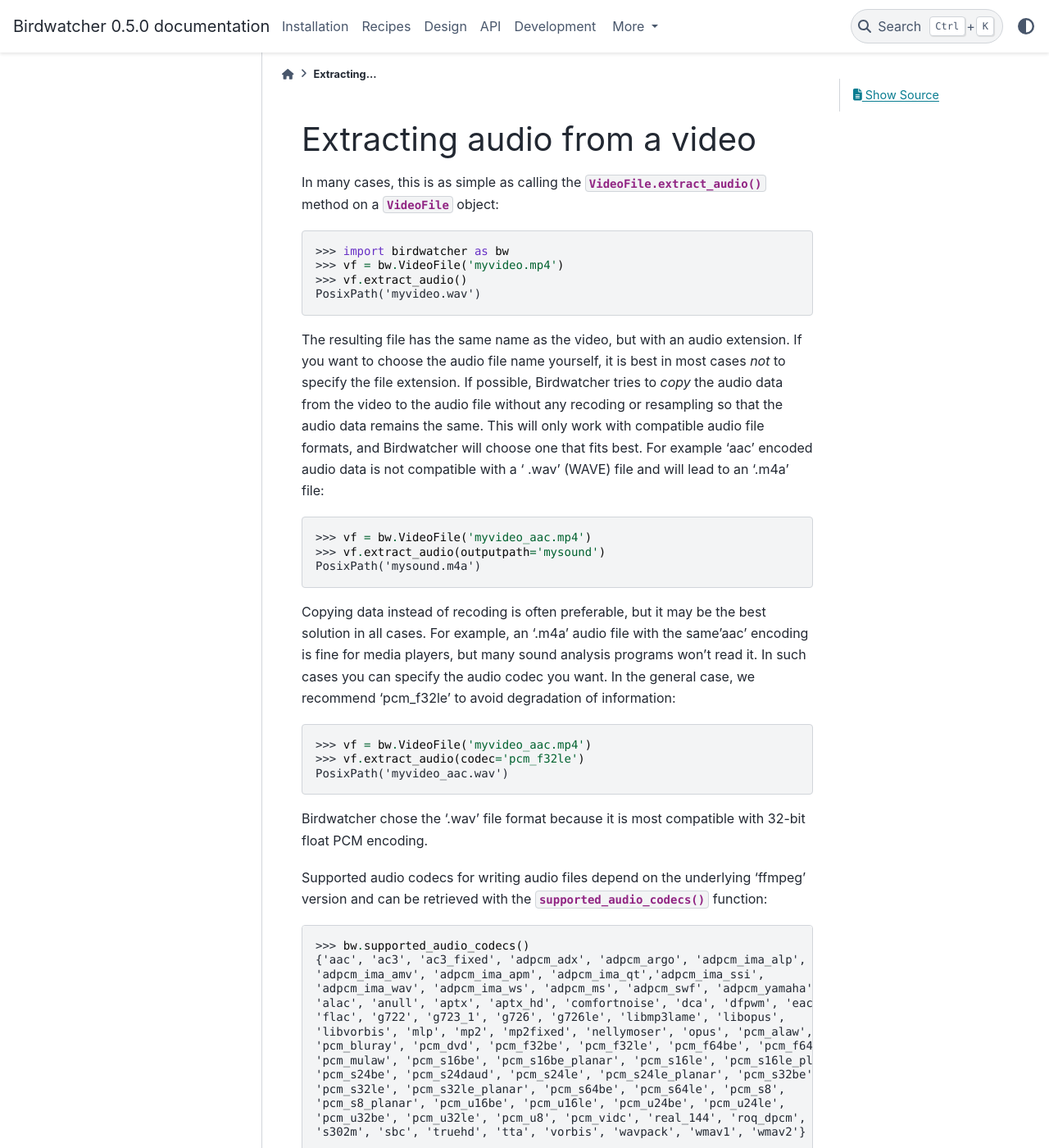
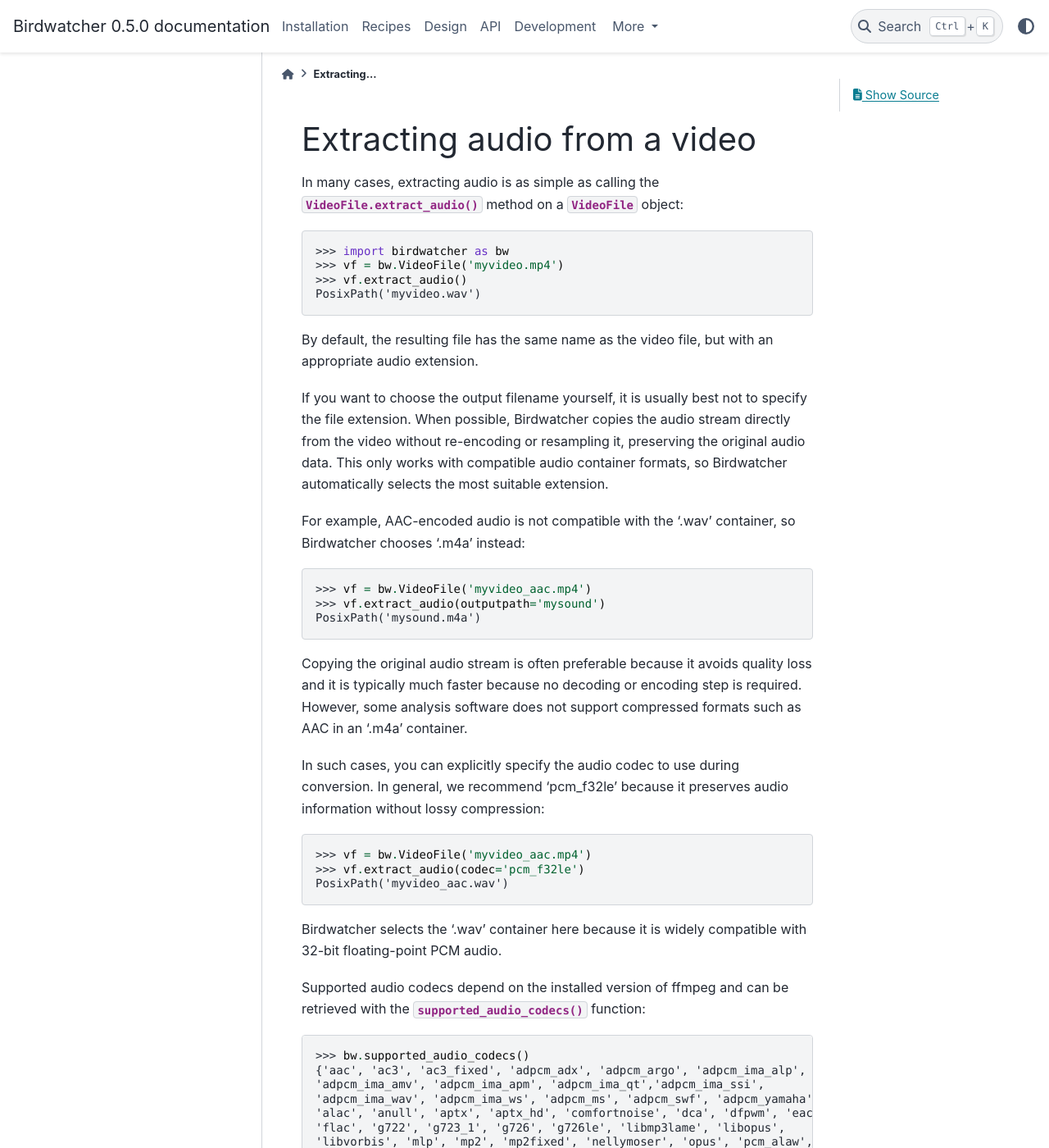
Before and after one commit to gbeckers/Birdwatcher, a Sphinx documentation site: the page built from docs/recipes/extractaudio.rst, in a window 1280 px wide and 1400 px high. Shown: the whole window at 82% size. Built offline with Sphinx 7.4.7 and the PyData theme 0.15.4, drawn with Linux system fonts in a browser that asks for light colours; some of the changed text lies outside the part shown.

Commit message:
improve audio recipe

```diff
--- a/docs/recipes/extractaudio.rst
+++ b/docs/recipes/extractaudio.rst
@@ -3,8 +3,8 @@
 
 .. currentmodule:: birdwatcher
 
-In many cases, this is as simple as calling the :meth:`VideoFile.extract_audio`
-method on a :class:`VideoFile` object:
+In many cases, extracting audio is as simple as calling the
+:meth:`VideoFile.extract_audio` method on a :class:`VideoFile` object:
 
 .. code:: python
 
@@ -13,14 +13,17 @@
     >>> vf.extract_audio()
     PosixPath('myvideo.wav')
 
-The resulting file has the same name as the video, but with an audio extension.
-If you want to choose the audio file name yourself, it is best in most
-cases *not* to specify the file extension. If possible, Birdwatcher tries to
-*copy* the audio data from the video to the audio file without any recoding
-or resampling so that the audio data remains the same. This will only work
-with compatible audio file formats, and Birdwatcher will choose one that
-fits best. For example 'aac' encoded audio data is not compatible with a '
-.wav' (WAVE) file and will lead to an '.m4a' file:
+By default, the resulting file has the same name as the video file, but with
+an appropriate audio extension.
+
+If you want to choose the output filename yourself, it is usually best not
+to specify the file extension. When possible, Birdwatcher copies the audio
+stream directly from the video without re-encoding or resampling it, preserving
+the original audio data. This only works with compatible audio container
+formats, so Birdwatcher automatically selects the most suitable extension.
+
+For example, AAC-encoded audio is not compatible with the '.wav' container,
+so Birdwatcher chooses '.m4a' instead:
 
 .. code:: python
 
@@ -28,11 +31,14 @@
     >>> vf.extract_audio(outputpath='mysound')
     PosixPath('mysound.m4a')
 
-Copying data instead of recoding is often preferable, but it may be the best
-solution in all cases. For example, an '.m4a' audio file with the same'aac'
-encoding is fine for media players, but many sound analysis programs won't read
-it. In such cases you can specify the audio codec you want. In the general
-case, we recommend 'pcm_f32le' to avoid degradation of information:
+Copying the original audio stream is often preferable because it avoids quality
+loss and it is typically much faster because no decoding or encoding step is
+required. However, some analysis software does not support compressed formats
+such as AAC in an '.m4a' container.
+
+In such cases, you can explicitly specify the audio codec to use during
+conversion. In general, we recommend 'pcm_f32le' because it preserves audio
+information without lossy compression:
 
 .. code:: python
 
@@ -40,12 +46,11 @@
     >>> vf.extract_audio(codec='pcm_f32le')
     PosixPath('myvideo_aac.wav')
 
-Birdwatcher chose the '.wav' file format because it is most compatible with
-32-bit float PCM encoding.
+Birdwatcher selects the '.wav' container here because it is widely compatible
+with 32-bit floating-point PCM audio.
 
-Supported audio codecs for writing audio files depend on the underlying
-'ffmpeg' version and can be retrieved with the :func:`supported_audio_codecs`
-function:
+Supported audio codecs depend on the installed version of ffmpeg and can
+be retrieved with the :func:`supported_audio_codecs` function:
 
 .. code:: python
 
@@ -64,8 +69,8 @@
     'pcm_u32be', 'pcm_u32le', 'pcm_u8', 'pcm_vidc', 'real_144', 'roq_dpcm',
     's302m', 'sbc', 'truehd', 'tta', 'vorbis', 'wavpack', 'wmav1', 'wmav2'}
 
-If you know what you are doing, you can specify both the audio codec *and* the
-output extension (which need to be compatible):
+If needed, you can explicitly specify both the output filename and the codec,
+provided the container format and codec are compatible:
 
 .. code:: python
 
```
